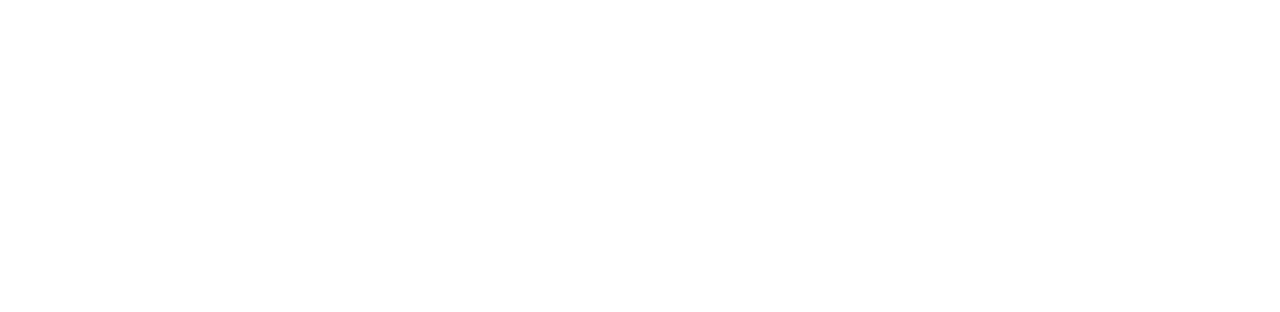
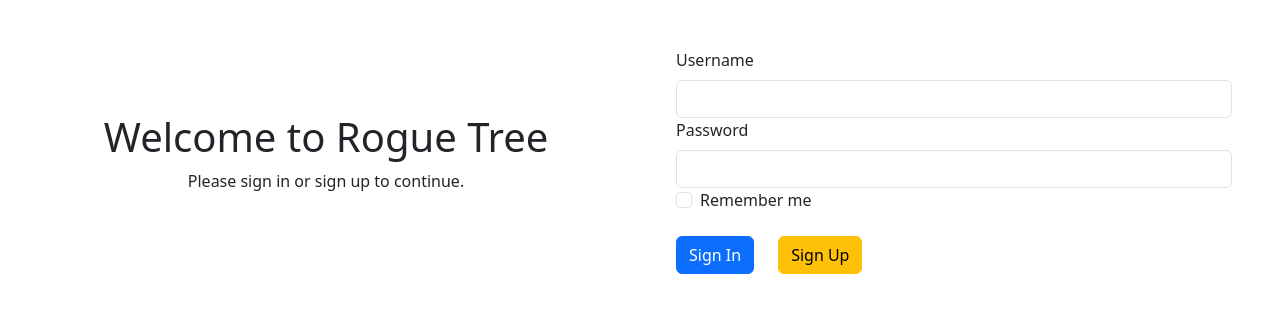
Before and after one commit to anhquang2605/rogue-tree, a Next.js app: page /authentication in a window 1280 px wide. Shown: the top 312 px of the page. Built offline with nearby package versions, Linux system fonts and the light colour scheme.

Commit message:
added forms for sign in and sign up

```diff
--- /dev/null
+++ b/components/authentication/authentication-banner/AuthenticationBanner.tsx
@@ -0,0 +1,20 @@
+import {useState, useEffect} from "react";
+
+interface AuthenticationBannerProps {
+    currentForm: string;
+}
+
+export default function AuthenticationBanner(props: AuthenticationBannerProps) {
+    const {
+        currentForm
+    } = props;
+
+    return (
+        <div className="authentication-banner d-flex flex-column  col-6 justify-content-center align-items-center">
+            <h1 className="text-center">
+                {currentForm === "signIn" ? "Welcome to Rogue Tree" : "Let's create your account and start building your trees!"}
+            </h1>
+            <p className="text-center">Please sign in or sign up to continue.</p>
+        </div>
+    )
+}
--- /dev/null
+++ b/components/authentication/signin-form/SignInForm.tsx
@@ -0,0 +1,36 @@
+import { useState } from "react";
+
+interface SignInFormProps {
+    setCurrentForm: (form: string) => void;
+}
+export default function SignInForm(props: SignInFormProps) {
+    const {
+        setCurrentForm
+    } = props;
+    const [username, setUsername] = useState("");
+    const [password, setPassword] = useState("");
+    const [rememberMe, setRememberMe] = useState(false);
+    const onSignUpClick = () => {
+        setCurrentForm("signUp");
+    }
+    return (
+        <form className="p-4">
+            <label className="form-label" htmlFor="email">Username</label>
+            <input className="form-control" type="email" id="email" name="email" />
+            <label className="form-label" htmlFor="password">Password</label>
+            <input className="form-control" type="password" id="password" name="password" />
+            <div className="form-check">
+                <input className="form-check-input" type="checkbox" value="" id="flexCheckDefault"/>
+                <label className="form-check-label" htmlFor="flexCheckDefault">
+                Remember me
+                </label>
+            </div>
+            <div className="group mt-4">
+                <button className="btn btn-primary me-4" type="submit">Sign In</button>
+                <button onClick={
+                    onSignUpClick
+                } className="btn btn-warning">Sign Up</button>
+            </div>
+        </form>
+    )
+}
--- /dev/null
+++ b/components/authentication/signup-form/SignUpForm.tsx
@@ -0,0 +1,35 @@
+import {useState, useEffect} from "react";
+
+interface SignUpFormProps {
+    setCurrentForm: (form: string) => void;
+}
+
+export default function SignUpForm(props: SignUpFormProps) {
+    const{
+        setCurrentForm
+    } = props;
+    const [username, setUsername] = useState("");
+    const [password, setPassword] = useState("");
+    const [confirmPassword, setConfirmPassword] = useState("");
+    const onGoToSignInClick = () => {
+        setCurrentForm("signIn");
+    }
+    return (
+        <form className="p-4">
+            <label className="form-label" htmlFor="email">Username</label>
+            <input className="form-control" type="email" id="email" name="email" />
+            <label className="form-label" htmlFor="password">Password</label>
+            <input className="form-control" type="password" id="password" name="password" />
+            <label className="form-label" htmlFor="password">Confirm Password</label>
+            <input className="form-control" type="password" id="password" name="password" />
+            <div className="group-of-btns mt-4">
+                <button className="btn btn-primary me-4" type="submit">Sign Up</button>
+                <button onClick={
+                    onGoToSignInClick
+                } className="btn btn-success">
+                    Go to Sign In
+                </button>
+            </div>
+        </form>
+    )
+}
--- a/pages/_app.tsx
+++ b/pages/_app.tsx
@@ -1,5 +1,5 @@
 import type { AppProps } from 'next/app'
-
+import 'bootstrap/dist/css/bootstrap.min.css';
 export default function MyApp({ Component, pageProps }: AppProps) {
   return <Component {...pageProps} />
 }
--- a/pages/authentication.tsx
+++ b/pages/authentication.tsx
@@ -1,6 +1,23 @@
 import React, { useState } from 'react';
 import {signIn, getSession} from "next-auth/react";
+import SignInForm from '@/components/authentication/signin-form/SignInForm';
+import SignUpForm from '@/components/authentication/signup-form/SignUpForm';
+import AuthenticationBanner from '@/components/authentication/authentication-banner/AuthenticationBanner';
+
 export default function Authentication() {
     const [currentForm, setCurrentForn] = useState("signIn");
+    return (
+    <div className="authentication d-flex row p-4">
+        <AuthenticationBanner currentForm={currentForm}/>
+        <div className="authentication-forms col-6">
+        {
+            currentForm === "signIn" ?
+            <SignInForm setCurrentForm={setCurrentForn}/>
+        :
+            <SignUpForm setCurrentForm={setCurrentForn}/>
+        }
+        </div>
+    </div>
+    )
 
 }
```
